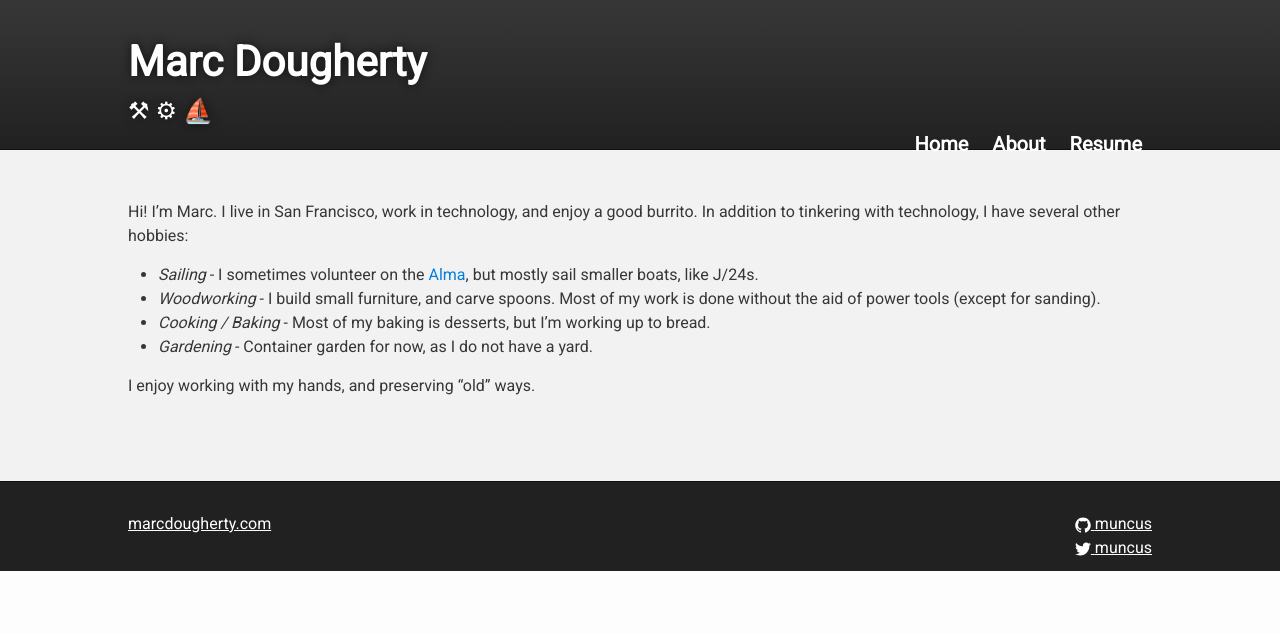
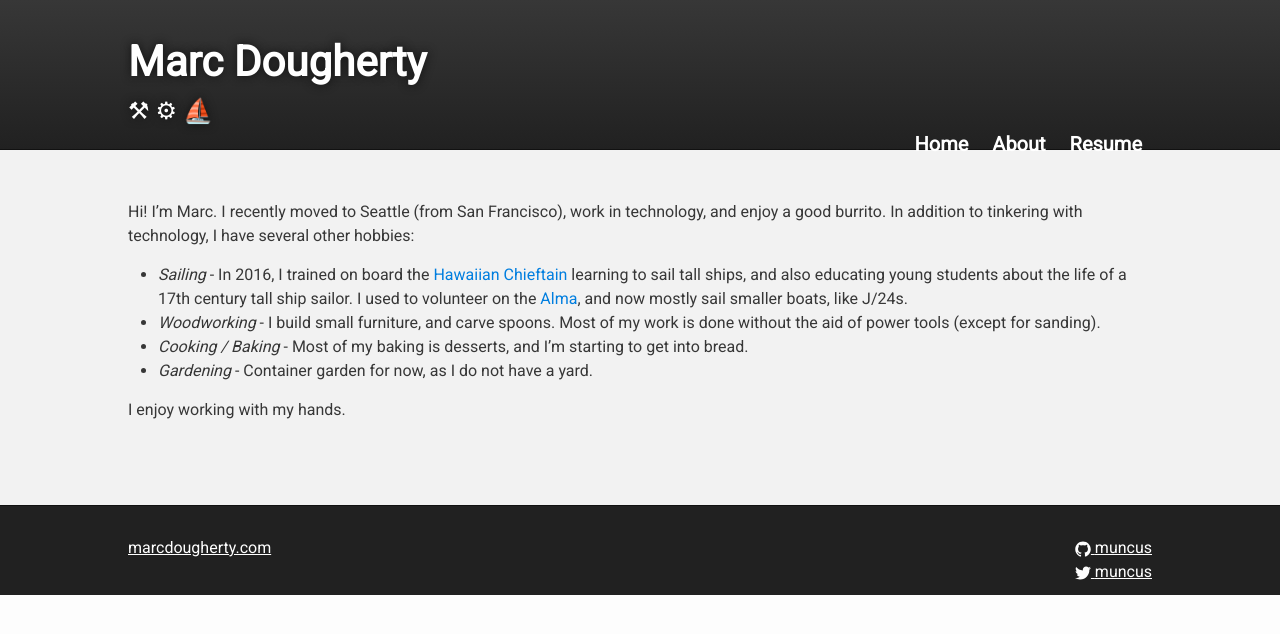
Before and after one commit to marcdougherty/marcdougherty.github.io, a Jekyll site: the page built from about.md, in a window 1280 px wide. Shown: the top 634 px of the page. Built offline with Jekyll 4.4.1, drawn with Linux system fonts in a browser that asks for light colours.

Commit message:
minor about fixes, as i've changed since the last draft!

```diff
--- a/about.md
+++ b/about.md
@@ -5,12 +5,20 @@ permalink: /about/
 ---
 
 
-Hi! I'm Marc. I live in San Francisco, work in technology, and enjoy a good burrito.
+Hi! I'm Marc. I recently moved to Seattle (from San Francisco), work in
+technology, and enjoy a good burrito.
 In addition to tinkering with technology, I have several other hobbies:
 
-- *Sailing* - I sometimes volunteer on the [Alma](http://www.nps.gov/safr/learn/historyculture/alma.htm), but mostly sail smaller boats, like J/24s.
-- *Woodworking* - I build small furniture, and carve spoons. Most of my work is done without the aid of power tools (except for sanding).
-- *Cooking / Baking* - Most of my baking is desserts, but I'm working up to bread.
+- *Sailing* - In 2016, I trained on board the [Hawaiian
+  Chieftain](http://www.historicalseaport.org/ships/hawaiian-chieftain/)
+  learning to sail tall ships, and also educating young students about the life
+  of a 17th century tall ship sailor. I used to volunteer on the
+  [Alma](http://www.nps.gov/safr/learn/historyculture/alma.htm), and now mostly
+  sail smaller boats, like J/24s.
+- *Woodworking* - I build small furniture, and carve spoons. Most of my work is
+  done without the aid of power tools (except for sanding).
+- *Cooking / Baking* - Most of my baking is desserts, and I'm starting to get
+  into bread.
 - *Gardening* - Container garden for now, as I do not have a yard.
 
-I enjoy working with my hands, and preserving "old" ways.
+I enjoy working with my hands.
```
